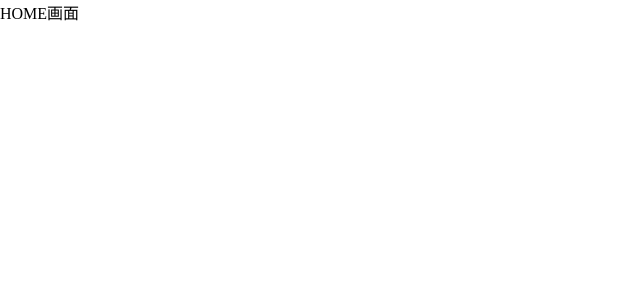
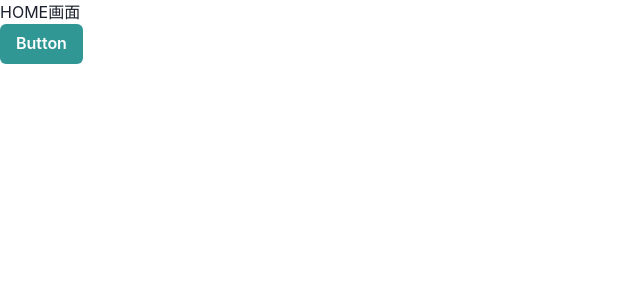
Before and after one commit to ken4ro111/assignment04-digital-business-card, a React (Vite) app: page / in a window 1280 px wide. Shown: the top 300 px of the page, without its empty margins (0-640 px from the left). Built offline with nearby package versions, Linux system fonts and the light colour scheme.

Commit message:
ChakuraUIを導入

```diff
--- a/package.json
+++ b/package.json
@@ -12,6 +12,10 @@
     "test:run": "vitest run"
   },
   "dependencies": {
+    "@chakra-ui/react": "^2.10.9",
+    "@emotion/react": "^11.14.0",
+    "@emotion/styled": "^11.14.1",
+    "framer-motion": "^12.38.0",
     "react": "^19.2.6",
     "react-dom": "^19.2.6"
   },
--- a/src/App.tsx
+++ b/src/App.tsx
@@ -1,3 +1,10 @@
+import { Button } from "@chakra-ui/react";
+
 export const App = () => {
-  return <div>HOME画面</div>;
+  return (
+    <div>
+      <h1>HOME画面</h1>
+      <Button colorScheme="teal">Button</Button>
+    </div>
+  );
 };
--- a/src/main.tsx
+++ b/src/main.tsx
@@ -2,9 +2,12 @@ import { StrictMode } from "react";
 import { createRoot } from "react-dom/client";
 import "./index.css";
 import { App } from "./App.tsx";
+import { ChakraProvider } from "@chakra-ui/react";
 
 createRoot(document.getElementById("root")!).render(
   <StrictMode>
-    <App />
+    <ChakraProvider>
+      <App />
+    </ChakraProvider>
   </StrictMode>,
 );
```
Also changed, not shown: 1 other file (tests, documents, lock files or other folders).
